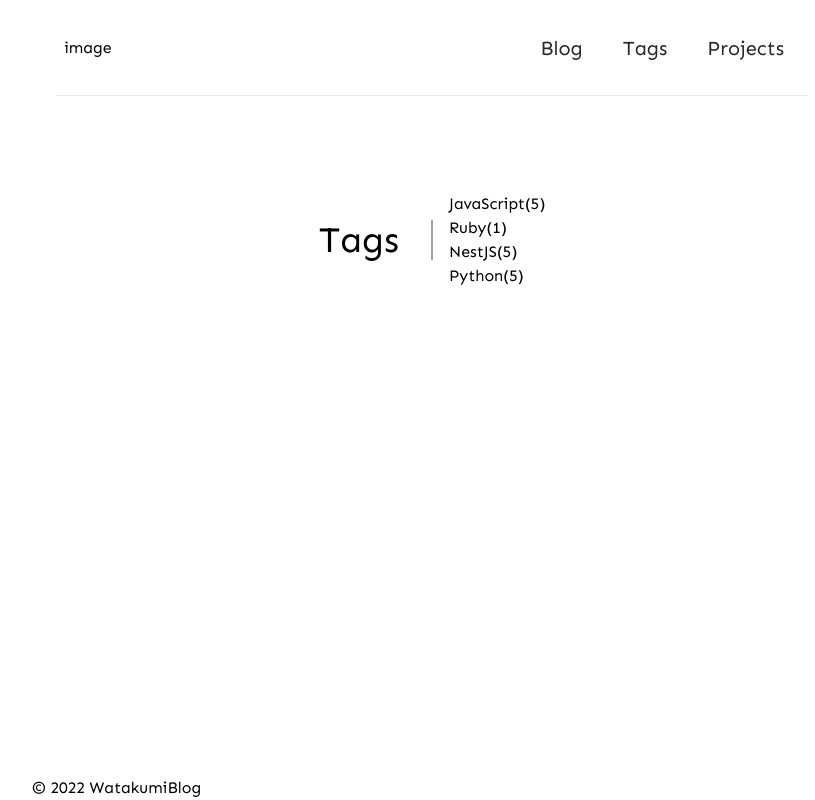
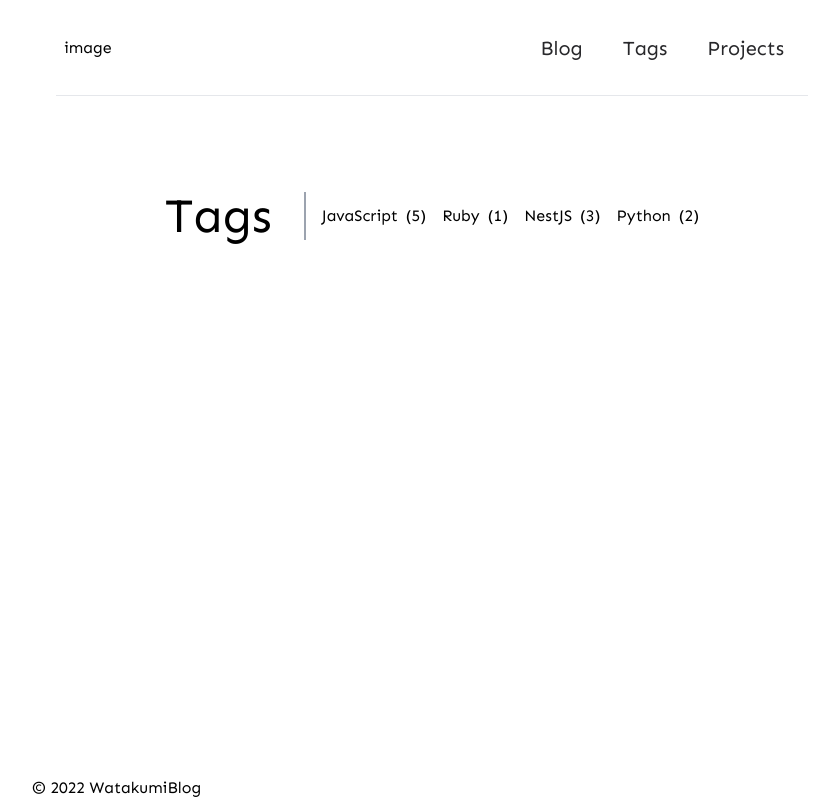
Before and after one commit to Watakumi/Watakumi-blog-next, a Next.js app: page /tags in a window 1280 px wide. Shown: the whole page, without its empty margins (208-1023 px from the left). Built offline with nearby package versions, Linux system fonts and the light colour scheme.

Commit message:
TagItemに切り分ける

```diff
--- /dev/null
+++ b/components/TagItem.tsx
@@ -0,0 +1,15 @@
+type Props = {
+  title: string;
+  count: number;
+};
+
+export function TagItem({ title, count }: Props): JSX.Element {
+  return (
+    <div>
+      <a href="#" className="mr-2">
+        {title}
+      </a>
+      <a href="#">({count})</a>
+    </div>
+  );
+}
--- a/components/TagsContent.tsx
+++ b/components/TagsContent.tsx
@@ -1,24 +1,14 @@
+import { TagItem } from './TagItem';
+
 export function TagsContent(): JSX.Element {
   return (
     <div className="flex flex-row gap-4 justify-center items-center">
-      <h1 className="text-4xl border-r-2 border-gray-400 pr-8">Tags</h1>
-      <div>
-        <div>
-          <a href="#">JavaScript</a>
-          <a href="#">(5)</a>
-        </div>
-        <div>
-          <a href="#">Ruby</a>
-          <a href="#">(1)</a>
-        </div>
-        <div>
-          <a href="#">NestJS</a>
-          <a href="#">(5)</a>
-        </div>
-        <div>
-          <a href="#">Python</a>
-          <a href="#">(5)</a>
-        </div>
+      <h1 className="text-5xl border-r-2 border-gray-400 pr-8">Tags</h1>
+      <div className="flex max-w-lg flex-wrap gap-4">
+        <TagItem title="JavaScript" count={5} />
+        <TagItem title="Ruby" count={1} />
+        <TagItem title="NestJS" count={3} />
+        <TagItem title="Python" count={2} />
       </div>
     </div>
   );
```
